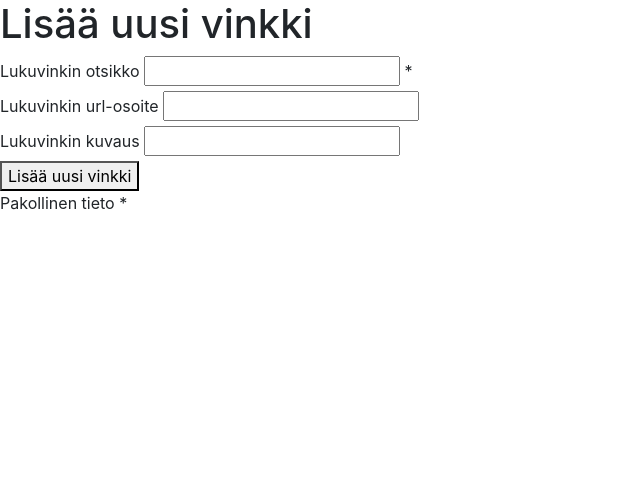
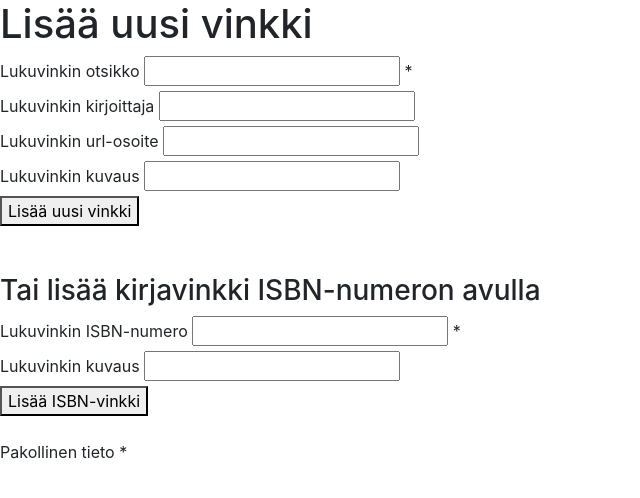
Before and after one commit to hhautajarvi/Ohtuminiprojekti, a Flask app: page /add_tip in a window 1280 px wide. Shown: the part 56-554 px from the top of the page, without its empty margins (0-640 px from the left). Run offline with Flask 2, Linux system fonts and the light colour scheme.

Commit message:
update templates with isbn and author

```diff
--- a/src/templates/add_tip.html
+++ b/src/templates/add_tip.html
@@ -23,6 +23,11 @@ Lisää uusi lukuvinkki
     </div>
 
     <div>
+        <label for="author">Lukuvinkin kirjoittaja</label>
+        <input type="text" name="author" id="author" />
+    </div>
+
+    <div>
         <label for="url">Lukuvinkin url-osoite</label>
         <input type="url" name="url" id="url" />
     </div>
@@ -35,9 +40,24 @@ Lisää uusi lukuvinkki
     <button>
         Lisää uusi vinkki
     </button>
+</form>
+<br>
+<br>
+<h3>Tai lisää kirjavinkki ISBN-numeron avulla</h3>
+<form action="/add_isbn_tip" method="POST">
+    <div>
+        <label for="isbn_number">Lukuvinkin ISBN-numero</label>
+        <input type="text" name="isbn_number" id="isbn_number" /> *
+      </div>
+    <div>
+        <label for="isbn_description">Lukuvinkin kuvaus</label>
+        <input type="text" name="isbn_description" id="isbn_description" />
+    </div>
+    <button>
+        Lisää ISBN-vinkki
+    </button>
+</form>
 <br>
 Pakollinen tieto *
 <br>
-  </form>
-
 {% endblock %}
--- a/src/templates/index.html
+++ b/src/templates/index.html
@@ -27,7 +27,7 @@ Lukuvinkkikirjasto
 <form action="/" method="POST">
 <ul>
     {% for tip in tips %}
-    <li><b>{{ tip.title }}</b>, {{ tip.description }}, {{ tip.url }}
+    <li><b>{{ tip.title }}</b>, {{ tip.author }}, {{ tip.description }}, {{ tip.url }}
         <button type="submit" name="delete" value="{{ tip.id }}">Poista</button>
     </li>
     {% endfor %}
```
Lines whose indentation alone changed are shown as unchanged.
